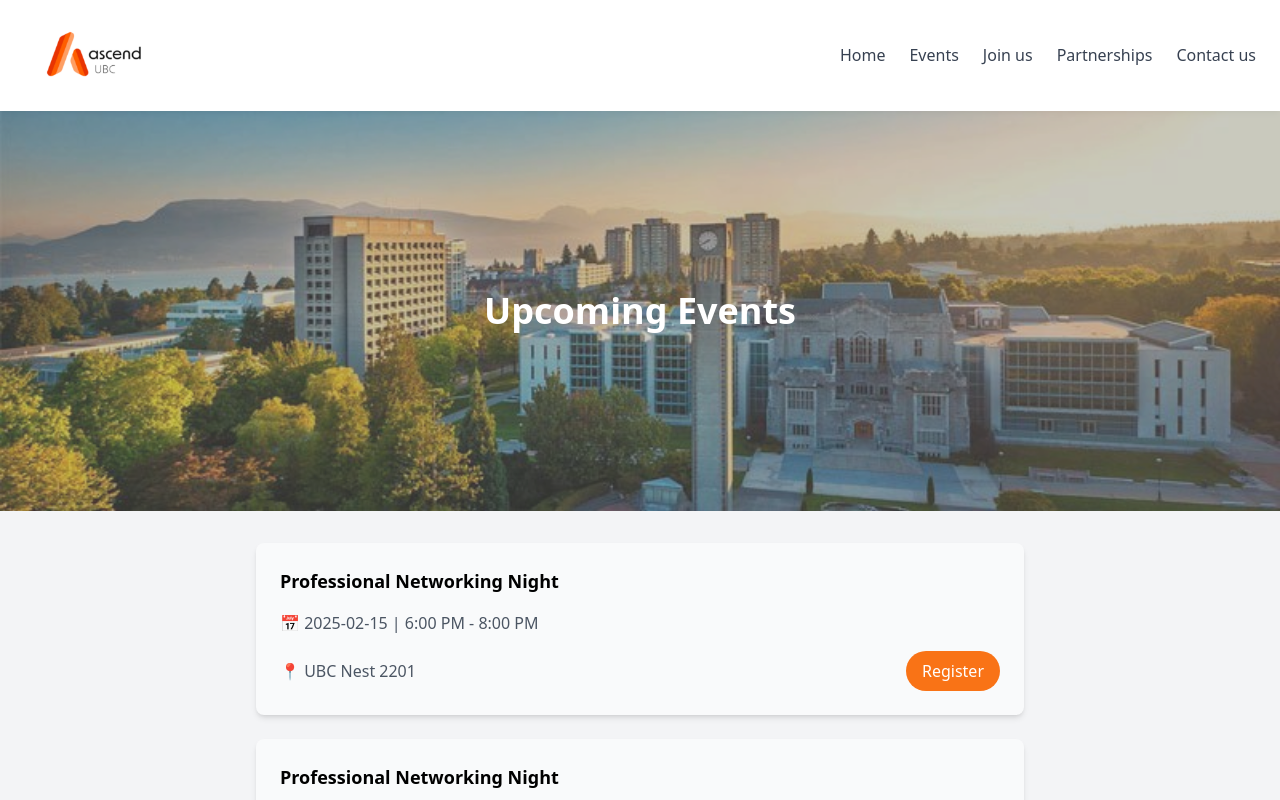
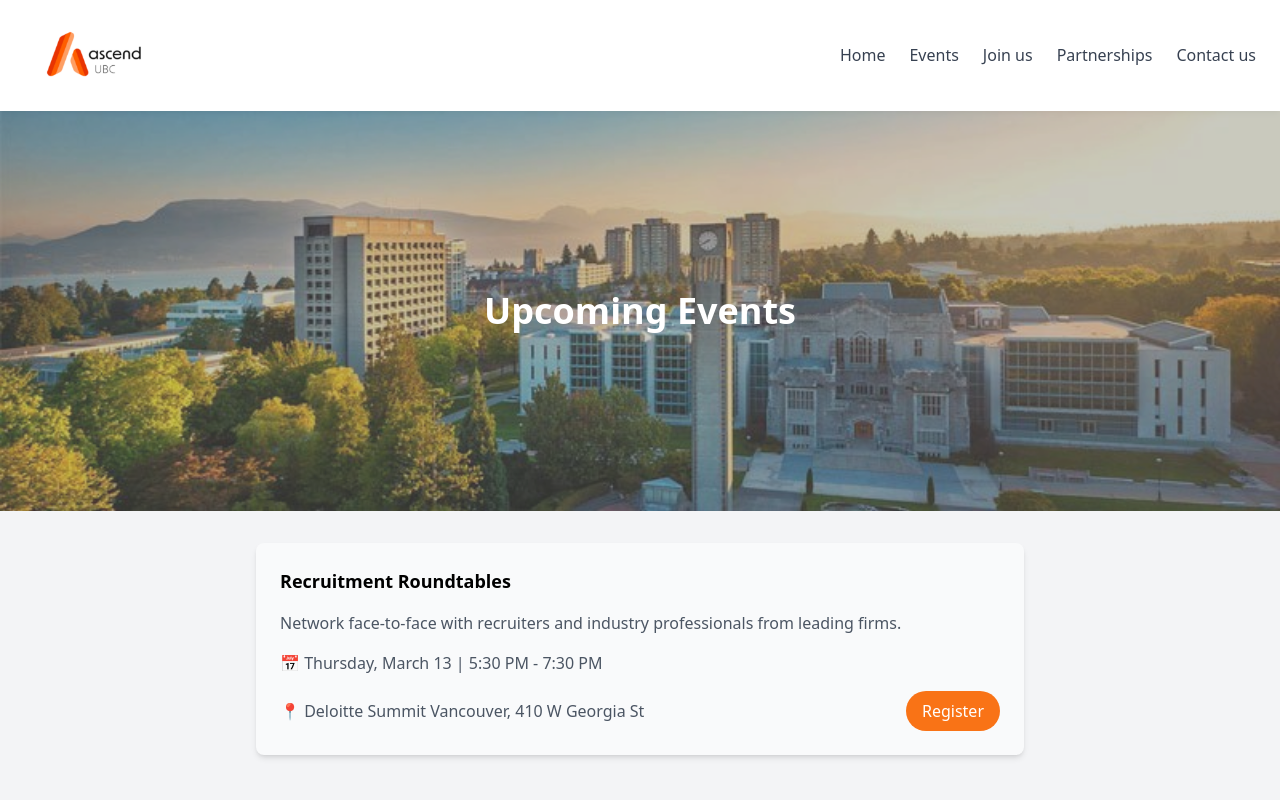
Before and after one commit to gracewxng/AscendUBC, a Next.js app in the folder ascend-ubc/: page /events in a window 1280 px wide. Shown: the top 800 px of the page. Built offline with nearby package versions, Linux system fonts and the light colour scheme.

Commit message:
updated events page

```diff
--- a/ascend-ubc/app/events/page.tsx
+++ b/ascend-ubc/app/events/page.tsx
@@ -8,8 +8,6 @@ const NAV_ITEMS = [
   { name: 'Join us', href: '/join' },
   { name: 'Partnerships', href: '/partnerships' },
   { name: 'Contact us', href: '/contact' },
-  // { name: 'FAQs', href: '/' },
-  // { name: 'Login', href: '/' },
 ];
 
 export default function Events() {
@@ -47,20 +45,21 @@ export default function Events() {
 
       {/* Events List */}
       <section className="px-6 py-8">
-        {[1, 2, 3].map((event, index) => (
-          <div key={index} className="bg-gray-50 p-6 rounded-lg shadow-md mb-6 max-w-3xl mx-auto flex flex-col space-y-4">
-            <h3 className="text-lg font-semibold text-black">Professional Networking Night</h3>
-            <div className="flex justify-between items-center text-gray-600">
-              <span>📅 2025-02-15 | 6:00 PM - 8:00 PM</span>
+        <div className="bg-gray-50 p-6 rounded-lg shadow-md mb-6 max-w-3xl mx-auto flex flex-col space-y-4">
+          <h3 className="text-lg font-semibold text-black">Recruitment Roundtables</h3>
+          <p className="text-gray-600">Network face-to-face with recruiters and industry professionals from leading firms.</p>
+          <div className="flex justify-between items-center text-gray-600">
+            <span>📅 Thursday, March 13 | 5:30 PM - 7:30 PM</span>
+          </div>
+          <div className="flex justify-between items-center">
+            <div className="flex items-center space-x-2 text-gray-600">
+              <span>📍 Deloitte Summit Vancouver, 410 W Georgia St</span>
             </div>
-            <div className="flex justify-between items-center">
-              <div className="flex items-center space-x-2 text-gray-600">
-                <span>📍 UBC Nest 2201</span>
-              </div>
+            <a href="https://www.eventbrite.ca/e/recruitment-roundtables-2025-vancouver-tickets-1230532228019?aff=oddtdtcreator" target="_blank" rel="noopener noreferrer">
               <button className="px-4 py-2 bg-orange-500 text-white rounded-full">Register</button>
-            </div>
+            </a>
           </div>
-        ))}
+        </div>
       </section>
     </div>
   );
```
